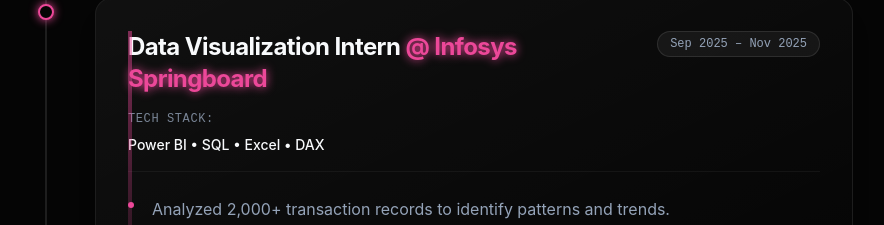
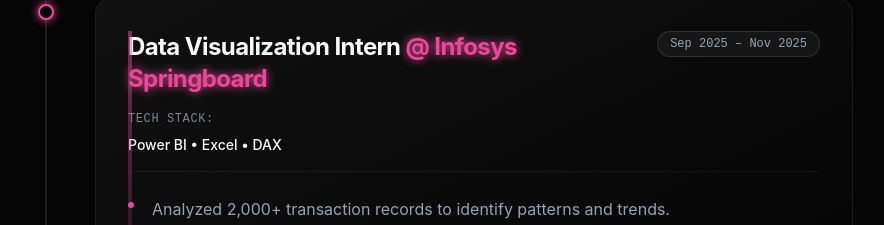
Before and after one commit to poojakumaricodex/portfolio, a React app: page / in a window 1280 px wide. Shown: the part 1797-2022 px from the top of the page, without its empty margins (203-1087 px from the left). Built offline with nearby package versions, Linux system fonts and the light colour scheme; the HTML template or start-up script is replaced by a standard one.

Commit message:
Update Experience.jsx

```diff
--- a/src/components/Experience.jsx
+++ b/src/components/Experience.jsx
@@ -8,7 +8,7 @@
       company: 'Infosys Springboard',
       role: 'Data Visualization Intern',
       period: 'Sep 2025 – Nov 2025',
-      tech: ['Power BI', 'SQL', 'Excel', 'DAX'],
+      tech: ['Power BI', 'Excel', 'DAX'],
       points: [
         'Analyzed 2,000+ transaction records to identify patterns and trends.',
         'Built dynamic Power BI dashboards that cut manual reporting time by 20%.',
```
